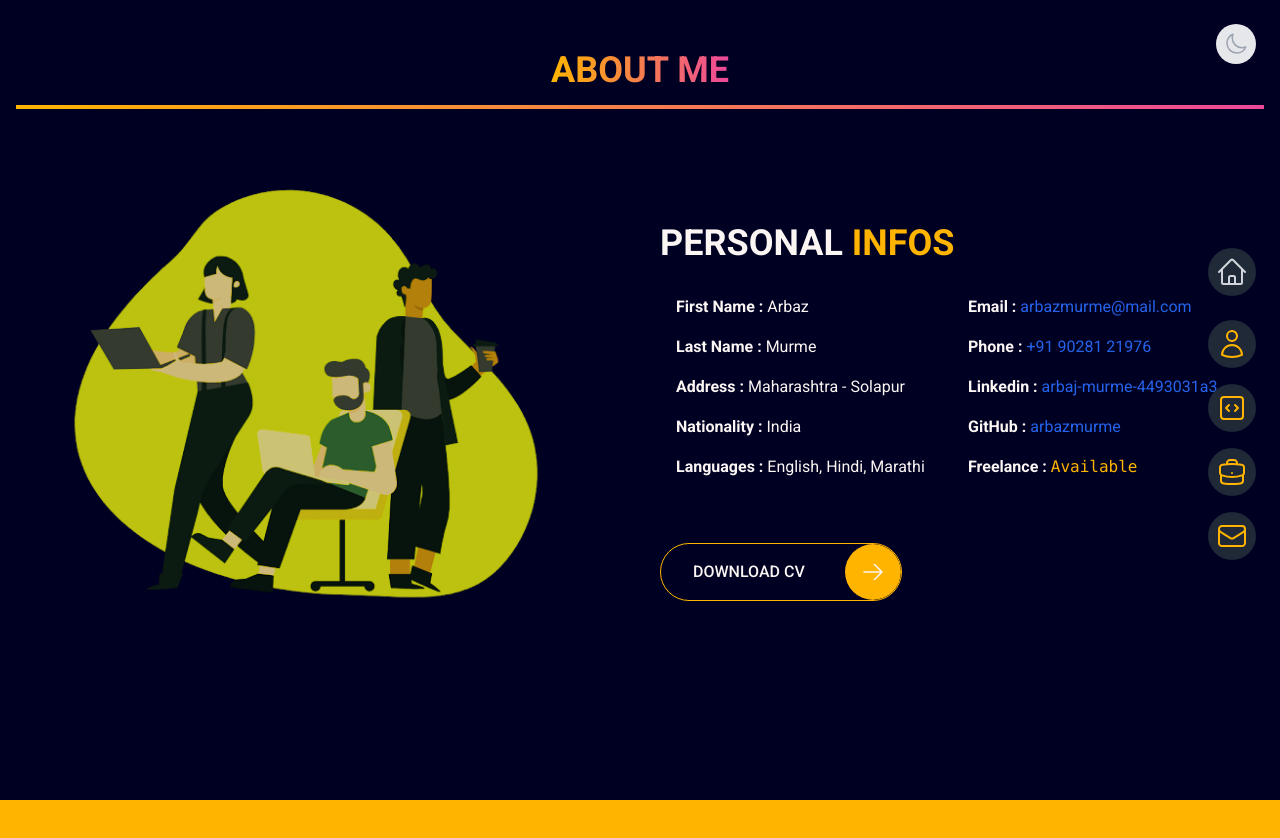
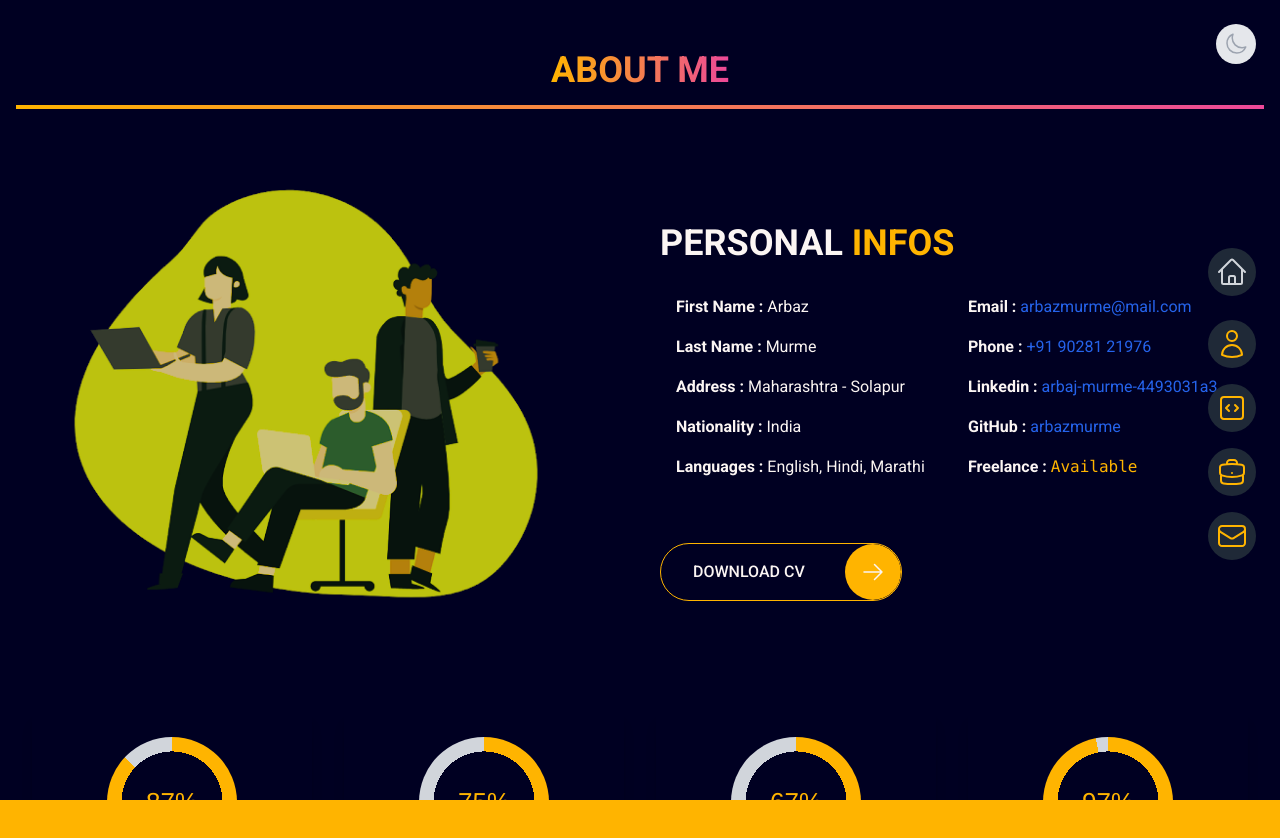
Before and after one commit to arbazmurme/arbazmurme, a Next.js app: page /about in a window 1280 px wide. Shown: the top 838 px of the page. Before the commit the page ends 800 px from the top, so only its background shows below. Built offline with nearby package versions, Linux system fonts and the light colour scheme.

Commit message:
aaded something

```diff
--- /dev/null
+++ b/src/common/progress-bar.css
@@ -0,0 +1,47 @@
+@keyframes progress {
+    0% { --percentage: 0; }
+    100% { --percentage: var(--value); }
+  }
+
+  @property --percentage {
+    syntax: '<number>';
+    inherits: true;
+    initial-value: 0;
+  }
+
+  [role="progressbar"] {
+    --percentage: var(--value);
+    --primary: #ffb400;
+    --secondary: #D1D5DB;
+    --size: 130px;
+    animation: progress 2s 0.5s forwards;
+    width: var(--size);
+    aspect-ratio: 1;
+    border-radius: 50%;
+    position: relative;
+    overflow: hidden;
+    display: grid;
+    place-items: center;
+  }
+
+  [role="progressbar"]::before {
+    content: "";
+    position: absolute;
+    top: 0;
+    left: 0;
+    width: 100%;
+    height: 100%;
+    background: conic-gradient(var(--primary) calc(var(--percentage) * 1%), var(--secondary) 0);
+    mask: radial-gradient(white 55%, transparent 0);
+    mask-mode: alpha;
+    -webkit-mask: radial-gradient(#0000 55%, #000 0);
+    -webkit-mask-mode: alpha;
+  }
+
+  [role="progressbar"]::after {
+    counter-reset: percentage var(--value);
+    content: counter(percentage) '%';
+    font-family: Helvetica, Arial, sans-serif;
+    font-size: calc(var(--size) / 5);
+    color: var(--primary);
+  }
--- a/src/components/pages/About.jsx
+++ b/src/components/pages/About.jsx
@@ -1,7 +1,7 @@
 import { ArrowRightIcon, LinkIcon } from "@heroicons/react/24/outline";
 import Image from "next/image";
 import Link from "next/link";
-
+import "../../common/progress-bar.css";
 const About = () => {
   return (
     <div class="max-w-7xl mx-auto px-4">
@@ -13,7 +13,6 @@ const About = () => {
           <span class="absolute bottom-0 left-0 w-full h-1 bg-gradient-to-r from-[#ffb400] to-pink-500"></span>
         </h1>
       </div>
-
       <div class="sm:flex items-center max-w-screen-xl">
         <div class="sm:w-1/2 p-10">
           <div class="image object-center text-center">
@@ -98,6 +97,129 @@ const About = () => {
           </Link>
         </div>
       </div>
+
+      <div className="flex flex-wrap">
+        <div className="w-full md:w-1/4 p-4">
+          <div className=" shadow-lg rounded-lg p-6 text-center">
+            <div
+              role="progressbar"
+              aria-valuenow="87"
+              aria-valuemin="0"
+              aria-valuemax="100"
+              style={{ "--value": 87 }}
+              className="m-auto rounded-full mb-4"
+            >
+              {/* Progress bar content */}
+            </div>
+            <h3 className="text-lg font-bold">HTML 5</h3>
+          </div>
+        </div>
+        <div className="w-full md:w-1/4 p-4">
+          <div className="shadow-lg rounded-lg p-6 text-center">
+            <div
+              role="progressbar"
+              aria-valuenow="75"
+              aria-valuemin="0"
+              aria-valuemax="100"
+              style={{ "--value": 75 }}
+              className="m-auto rounded-full mb-4"
+            >
+              {/* Progress bar content */}
+            </div>
+            <h3 className="text-lg font-bold">CSS 3</h3>
+          </div>
+        </div>
+        <div className="w-full md:w-1/4 p-4">
+          <div className="m-auto shadow-lg rounded-lg p-6 text-center">
+            <div
+              role="progressbar"
+              aria-valuenow="67"
+              aria-valuemin="0"
+              aria-valuemax="100"
+              style={{ "--value": 67 }}
+              className="m-auto rounded-full mb-4"
+            >
+              {/* Progress bar content */}
+            </div>
+            <h3 className="text-lg font-bold   ">Bootstrap 5</h3>
+          </div>
+        </div>
+        <div className="w-full md:w-1/4 p-4">
+          <div className=" shadow-lg rounded-lg p-6">
+            <div
+              role="progressbar"
+              aria-valuenow="67"
+              aria-valuemin="0"
+              aria-valuemax="100"
+              style={{ "--value": 97 }}
+              className="rounded-full mb-4 m-auto"
+            >
+              {/* Progress bar content */}
+            </div>
+            <h3 className="text-lg font-bold text-center">Tailwind CSS</h3>
+          </div>
+        </div>
+        <div className="w-full md:w-1/4 p-4">
+          <div className=" shadow-lg rounded-lg p-6 text-center">
+            <div
+              role="progressbar"
+              aria-valuenow="67"
+              aria-valuemin="0"
+              aria-valuemax="100"
+              style={{ "--value": 83 }}
+              className="m-auto rounded-full mb-4"
+            >
+              {/* Progress bar content */}
+            </div>
+            <h3 className="text-lg font-bold">React JSX</h3>
+          </div>
+        </div>
+        <div className="w-full md:w-1/4 p-4">
+          <div className=" shadow-lg rounded-lg p-6 text-center">
+            <div
+              role="progressbar"
+              aria-valuenow="67"
+              aria-valuemin="0"
+              aria-valuemax="100"
+              style={{ "--value": 93 }}
+              className="m-auto rounded-full mb-4"
+            >
+              {/* Progress bar content */}
+            </div>
+            <h3 className="text-lg font-bold">Next JSX</h3>
+          </div>
+        </div>
+        <div className="w-full md:w-1/4 p-4">
+          <div className=" shadow-lg rounded-lg p-6 text-center">
+            <div
+              role="progressbar"
+              aria-valuenow="67"
+              aria-valuemin="0"
+              aria-valuemax="100"
+              style={{ "--value": 87 }}
+              className="m-auto rounded-full mb-4"
+            >
+              {/* Progress bar content */}
+            </div>
+            <h3 className="text-lg font-bold">Node JS</h3>
+          </div>
+        </div>
+        <div className="w-full md:w-1/4 p-4">
+          <div className=" shadow-lg rounded-lg p-6 text-center">
+            <div
+              role="progressbar"
+              aria-valuenow="67"
+              aria-valuemin="0"
+              aria-valuemax="100"
+              style={{ "--value": 67 }}
+              className="m-auto rounded-full mb-4"
+            >
+              {/* Progress bar content */}
+            </div>
+            <h3 className="text-lg font-bold">MongoDB</h3>
+          </div>
+        </div>
+      </div>
     </div>
   );
 };
```
